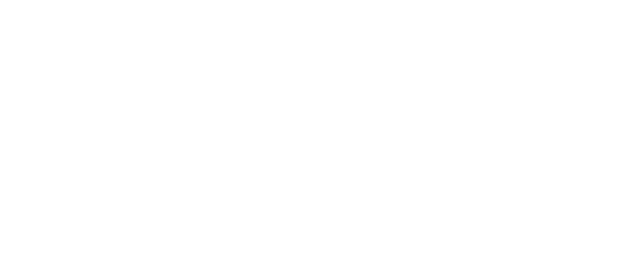
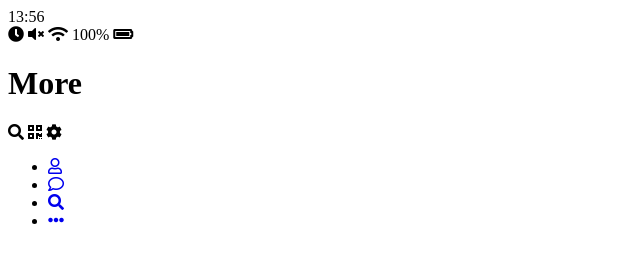
Before and after one commit to njikim/kakao-clone, a plain HTML site: page more.html in a window 1280 px wide. Shown: the whole page, without its empty margins (0-640 px from the left). Drawn offline with Linux system fonts and the light colour scheme.

Commit message:
navigation bar & chat screen

```diff
--- a/find.html
+++ b/find.html
@@ -0,0 +1,61 @@
+<!DOCTYPE html>
+<html lang="en">
+<head>
+    <meta charset="UTF-8">
+    <meta name="viewport" content="width=device-width, initial-scale=1.0">
+    <meta http-equiv="X-UA-Compatible" content="ie=edge">
+    <link rel="stylesheet" href="https://use.fontawesome.com/releases/v5.8.1/css/all.css" integrity="sha384-50oBUHEmvpQ+1lW4y57PTFmhCaXp0ML5d60M1M7uH2+nqUivzIebhndOJK28anvf" crossorigin="anonymous">
+    <title>Find | Kakao Clone</title>
+</head>
+<body>
+    <div class="status-bar">
+        <div class="status-bar__column">
+            <span class="status-bar__clock">13:56</span>
+        </div>
+        <div class="status-bar__column"></div>
+            <i class="fas fa-clock"></i>
+            <i class="fas fa-volume-mute"></i>
+            <i class="fas fa-wifi"></i>
+            <span class="status-bar__battery-level">100%</span>
+            <i class="fas fa-battery-full"></i>
+        </div>
+    </div>
+    <header class="header">
+        <div class="header__header-column">
+            <h1 class="header__title">Find</h1>
+        </div>
+        <div class="header__header-column">
+           <span class="header__icon">
+               <i class="fas fa-search"></i>
+           </span>
+           <span class="header__icon">
+               <i class="fas fa-cog"></i>
+           </span>
+        </div>
+    </header>
+    <nav class="nav">
+            <ul class="nav__list">
+                <li class="nav__list-item">
+                    <a href="friends.html" class="nav__list-link">
+                        <i class="far fa-user"></i>
+                    </a>
+                </li>
+                <li class="nav__list-item">
+                    <a href="index.html" class="nav__list-link">
+                        <i class="far fa-comment"></i>
+                    </a>
+                </li>
+                <li class="nav__list-item">
+                    <a href="find.html" class="nav__list-link">
+                        <i class="fas fa-search"></i>
+                    </a>
+                </li>
+                <li class="nav__list-item">
+                    <a href="more.html" class="nav__list-link">
+                        <i class="fas fa-ellipsis-h"></i>
+                    </a>
+                </li>
+            </ul>
+    </nav>
+</body>
+</html>
--- a/more.html
+++ b/more.html
@@ -0,0 +1,64 @@
+<!DOCTYPE html>
+<html lang="en">
+<head>
+    <meta charset="UTF-8">
+    <meta name="viewport" content="width=device-width, initial-scale=1.0">
+    <meta http-equiv="X-UA-Compatible" content="ie=edge">
+    <link rel="stylesheet" href="https://use.fontawesome.com/releases/v5.8.1/css/all.css" integrity="sha384-50oBUHEmvpQ+1lW4y57PTFmhCaXp0ML5d60M1M7uH2+nqUivzIebhndOJK28anvf" crossorigin="anonymous">
+    <title>More | Kakao Clone</title>
+</head>
+<body>
+    <div class="status-bar">
+        <div class="status-bar__column">
+            <span class="status-bar__clock">13:56</span>
+        </div>
+        <div class="status-bar__column"></div>
+            <i class="fas fa-clock"></i>
+            <i class="fas fa-volume-mute"></i>
+            <i class="fas fa-wifi"></i>
+            <span class="status-bar__battery-level">100%</span>
+            <i class="fas fa-battery-full"></i>
+        </div>
+    </div>
+    <header class="header">
+        <div class="header__header-column">
+            <h1 class="header__title">More</h1>
+        </div>
+        <div class="header__header-column">
+           <span class="header__icon">
+               <i class="fas fa-search"></i>
+           </span>
+           <span class="header__icon">
+               <i class="fas fa-qrcode"></i>
+           </span>
+           <span class="header__icon">
+               <i class="fas fa-cog"></i>
+           </span>
+        </div>
+    </header>
+    <nav class="nav">
+            <ul class="nav__list">
+                <li class="nav__list-item">
+                    <a href="friends.html" class="nav__list-link">
+                        <i class="far fa-user"></i>
+                    </a>
+                </li>
+                <li class="nav__list-item">
+                    <a href="index.html" class="nav__list-link">
+                        <i class="far fa-comment"></i>
+                    </a>
+                </li>
+                <li class="nav__list-item">
+                    <a href="find.html" class="nav__list-link">
+                        <i class="fas fa-search"></i>
+                    </a>
+                </li>
+                <li class="nav__list-item">
+                    <a href="more.html" class="nav__list-link">
+                        <i class="fas fa-ellipsis-h"></i>
+                    </a>
+                </li>
+            </ul>
+    </nav>
+</body>
+</html>
```
Also changed, not shown: friends.html (+61 -0 lines), index.html (+44 -0 lines), images/avatar.jpg (added).
